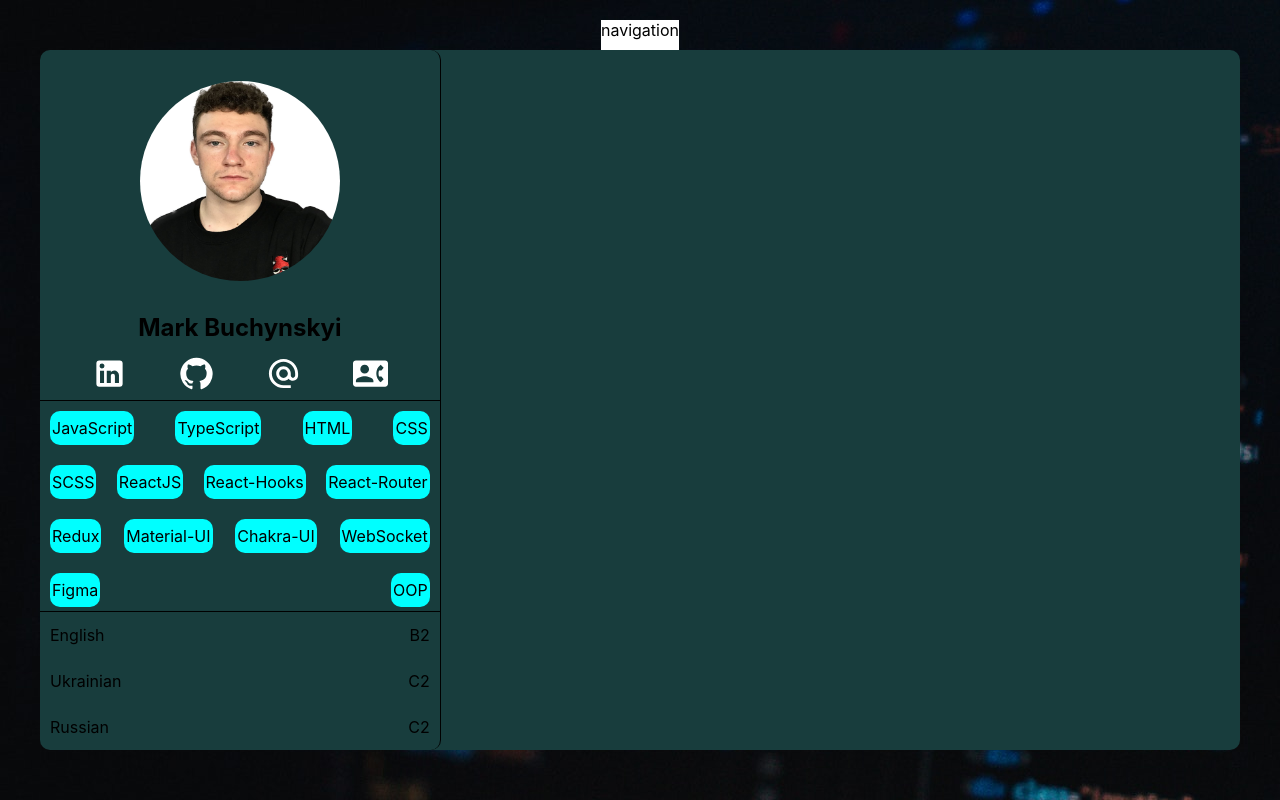
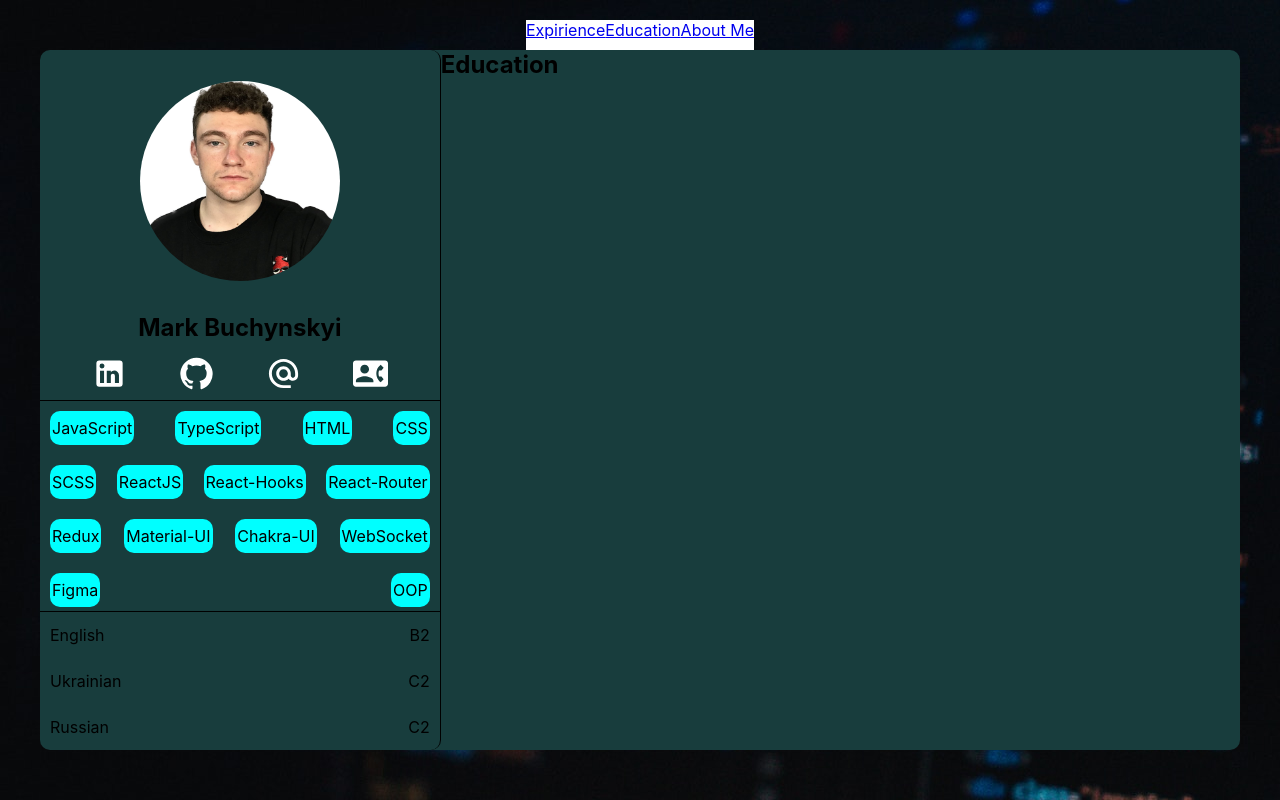
Before and after one commit to robotboyt/portfolio-template, a React (Create React App) app: page /education in a window 1280 px wide. Built offline with nearby package versions, Linux system fonts and the light colour scheme.

Commit message:
added new component

```diff
--- a/src/components/Profile/Profile.js
+++ b/src/components/Profile/Profile.js
@@ -3,17 +3,23 @@ import styles from "../../App.module.css";
 import { SvgIcon } from "@mui/material";
 import ProfileBlock from "../ProfileBlock/ProfileBlock";
 import ProfileExpirience from "../ProfileExpirience/ProfileExpirience";
-import { Route, Routes } from "react-router-dom";
+import { Link, Route, Routes } from "react-router-dom";
+import ProfileEducation from "../ProfileEducation/ProfileEducation";
 
 const Profile = () => {
   return (
     <>
-      <div className={styles.navbar}>navigation</div>
+      <div className={styles.navbar}>
+        <Link to="/">Expirience</Link>
+        <Link to="/education">Education</Link>
+        <Link to="/about-me">About Me</Link>
+      </div>
       <div className={styles.profile}>
         <ProfileBlock SvgIcon={SvgIcon} />
         <div className={styles.profileSummary}>
           <Routes>
             <Route path="/" element={<ProfileExpirience SvgIcon={SvgIcon} />} />
+            <Route path="/education" element={<ProfileEducation />} />
           </Routes>
         </div>
       </div>
--- /dev/null
+++ b/src/components/ProfileEducation/ProfileEducation.js
@@ -0,0 +1,12 @@
+import React from "react";
+import styles from "../../App.module.css";
+
+const ProfileEducation = () => {
+  return (
+    <div className={styles.ProfileEducation}>
+      <h2>Education</h2>
+    </div>
+  );
+};
+
+export default ProfileEducation;
```
